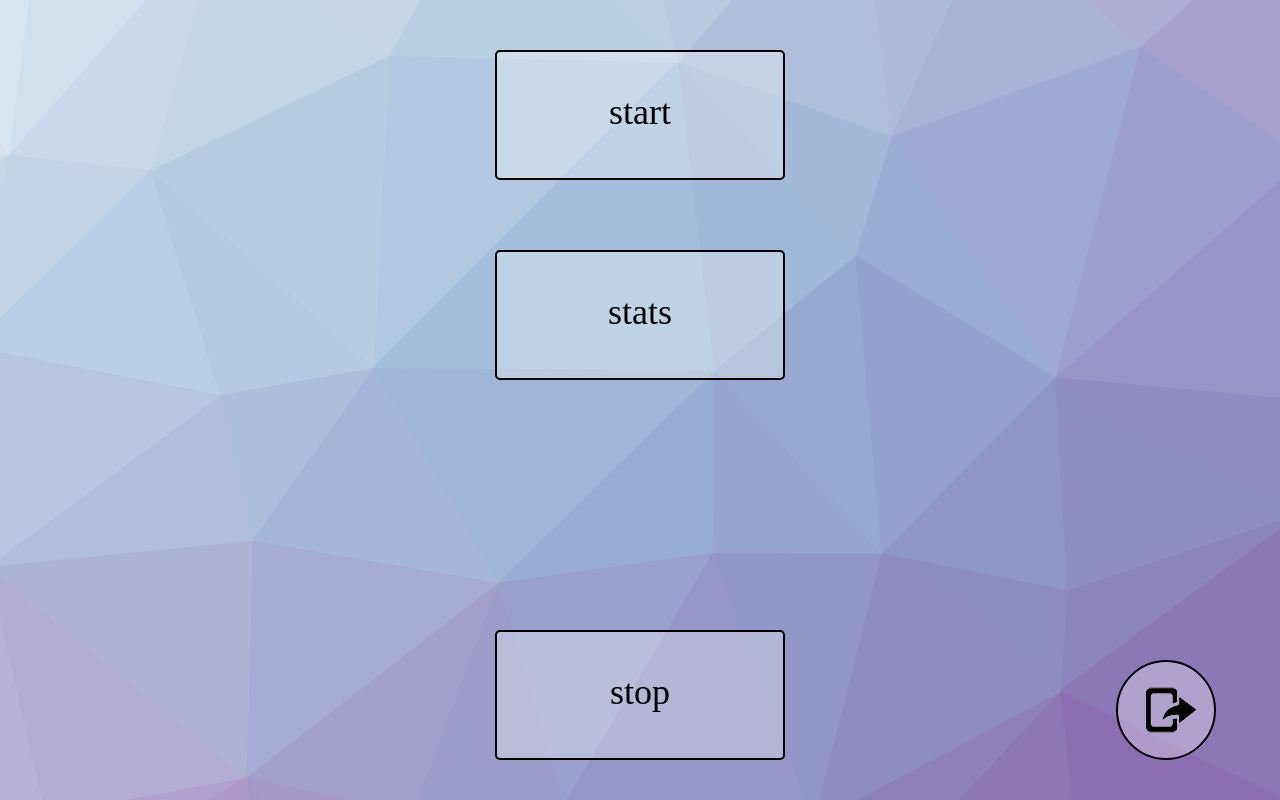
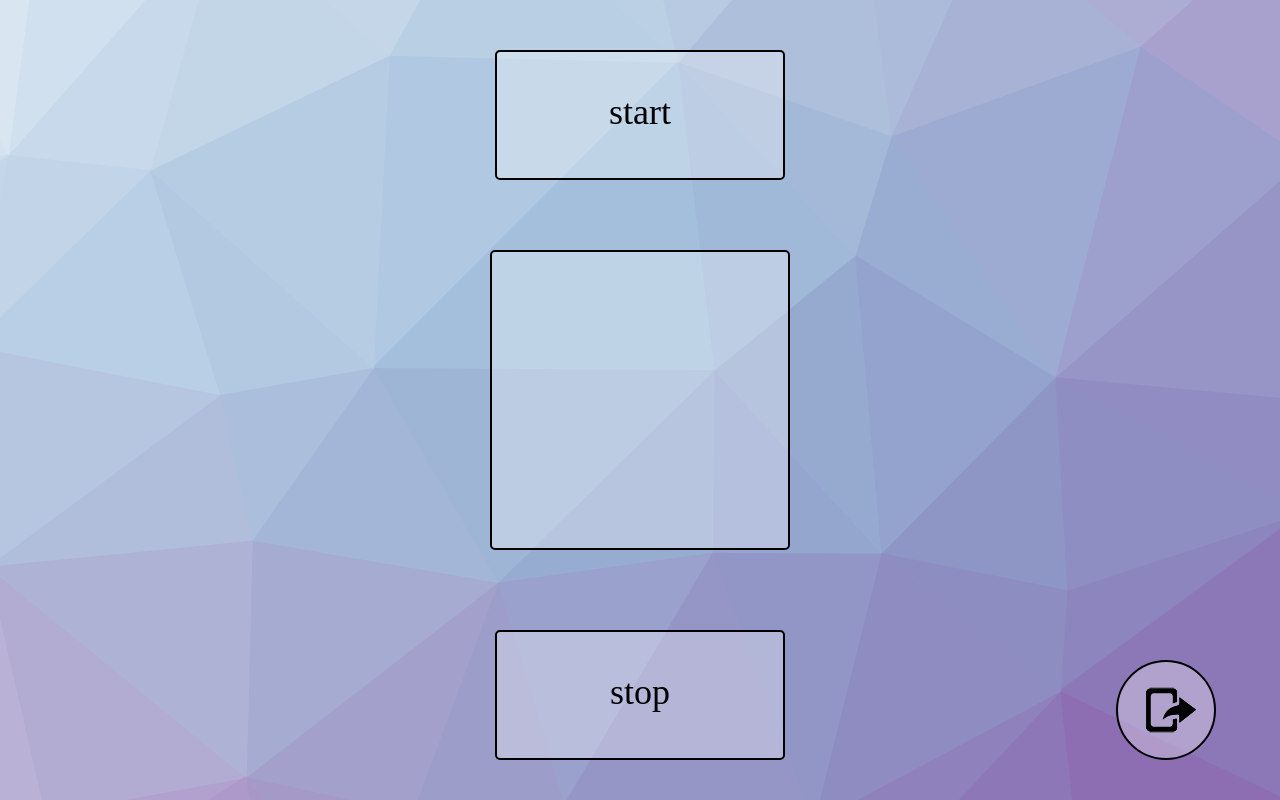
Before and after one commit to VIVern/VIVern.github.io, a plain HTML site: page barceeper/embargo.html in a window 1280 px wide. Both pictures are taken after a click on the element "start". Drawn offline with Linux system fonts and the light colour scheme; a web font is replaced by a local one.

Commit message:
v 0.0.2.2

```diff
--- a/barceeper/css/embargoStyle.css
+++ b/barceeper/css/embargoStyle.css
@@ -72,9 +72,22 @@ body {
   margin-bottom: 70px;
 }
 
+
 .stopButton {
   position: absolute;
   bottom: 5%;
   left:50%;
   margin: 70px 0 0 -145px;
 }
+
+
+.stats {
+  width: 290px;
+  height: 130px;
+  margin: 0 auto;
+  background: rgba(255,255,255, .3);
+  border: 2px solid #000;
+  border-radius: 5px;
+  color: #000;
+  transition: width .8s ease-in-out , height .8s ease-in-out;
+}
--- a/barceeper/js/mainEmbargo.js
+++ b/barceeper/js/mainEmbargo.js
@@ -4,15 +4,30 @@ function startWork() {
 
   document.querySelector('.stopButton').classList.toggle('close');
   event.target.setAttribute('data-status','unactive');
+  showStats();
 }
-
-document.querySelector('.startButton').onclick = startWork;
 
 
 function stopWork() {
   event.target.classList.toggle('close');
   document.querySelector('.startButton').setAttribute('data-status', 'active');
+
+  setTimeout(function(){
+    document.querySelector('.statButton').innerText = "stats";
+    document.querySelector('.statButton').classList.add('buttons');
+    document.querySelector('.statButton').classList.remove('stats');
+  }, 5000);
 }
 
 
+function showStats() {
+  document.querySelector('.statButton').classList.remove('buttons');
+  document.querySelector('.statButton').classList.add('stats');
+  document.querySelector('.statButton').style.width="300px";
+  document.querySelector('.statButton').style.height="300px";
+  document.querySelector('.statButton').innerText = "";
+}
+
+document.querySelector('.startButton').onclick = startWork;
 document.querySelector('.stopButton').onclick = stopWork;
+document.querySelector('.statButton').onclick = showStats;
```
